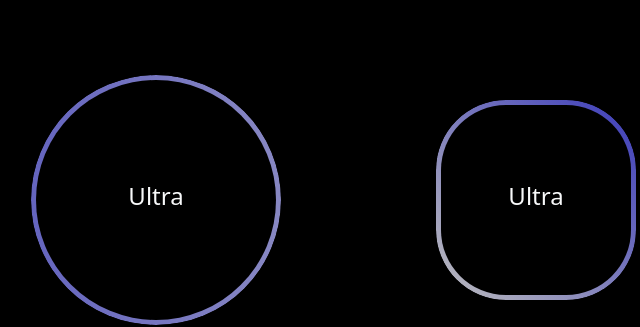
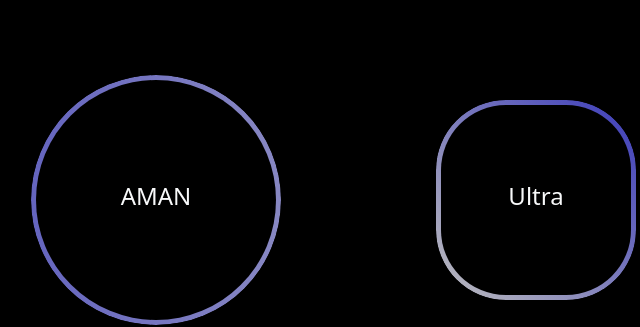
Before and after one commit to AmanGajera/section-code, a plain HTML site: page index.html in a window 1280 px wide. Shown: the top 327 px of the page, 104-744 px from the left. Drawn offline with nearby package versions, Linux system fonts and the light colour scheme.

Commit message:
Update index.html
dskdl

```diff
--- a/index.html
+++ b/index.html
@@ -17,7 +17,7 @@
             <div class="row size-row">
                 <div class="col-lg-4 col-xl-4 col-md-6 col-sm-12 col-12 size-col-1-main">
                     <div class="size-col-pera-1">
-                        <h4>Ultra</h4>
+                        <h4>AMAN</h4>
                     </div>
                     <div class="size-col size-col-1"></div>
                 </div>
```
